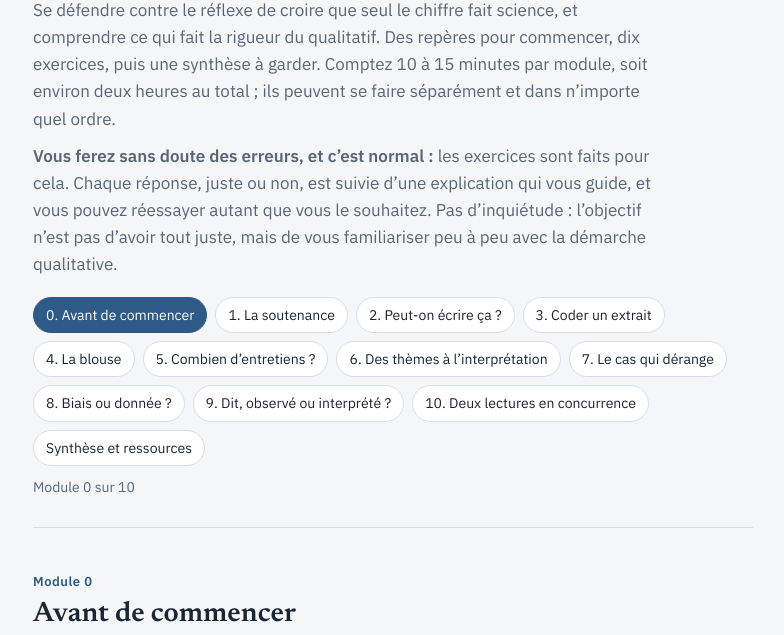
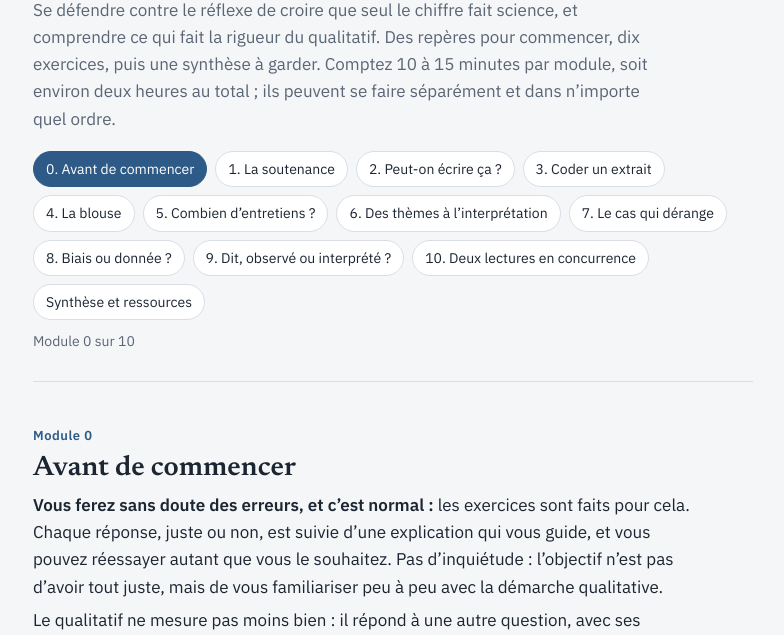
Before and after one commit to seelebrn/atelier-pas-representatif, a plain HTML site: page index.html in a window 1280 px wide. Shown: the part 132-767 px from the top of the page, without its empty margins (247-1031 px from the left). Drawn offline with Linux system fonts and the light colour scheme.

Commit message:
Déplace le message sur les erreurs en tête du module 0
Co-Authored-By: Claude Opus 5.5 <noreply@anthropic.com>

```diff
--- a/index.html
+++ b/index.html
@@ -217,7 +217,6 @@ footer p{margin:0}
   <p class="kicker">Consultation d’aide méthodologique F2RSM Psy · auto-formation</p>
   <h1>« Mais ce n’est pas représentatif ! »</h1>
   <p class="lede">Se défendre contre le réflexe de croire que seul le chiffre fait science, et comprendre ce qui fait la rigueur du qualitatif. Des repères pour commencer, dix exercices, puis une synthèse à garder. Comptez 10 à 15 minutes par module, soit environ deux heures au total ; ils peuvent se faire séparément et dans n’importe quel ordre.</p>
-  <p class="lede"><strong>Vous ferez sans doute des erreurs, et c’est normal :</strong> les exercices sont faits pour cela. Chaque réponse, juste ou non, est suivie d’une explication qui vous guide, et vous pouvez réessayer autant que vous le souhaitez. Pas d’inquiétude : l’objectif n’est pas d’avoir tout juste, mais de vous familiariser peu à peu avec la démarche qualitative.</p>
   <nav class="toc" aria-label="Modules">
     <a href="#reperes">0. Avant de commencer</a>
     <a href="#soutenance">1. La soutenance</a>
@@ -240,6 +239,7 @@ footer p{margin:0}
   <div class="modhead">
     <span class="modnum">Module 0</span>
     <h2 id="t0">Avant de commencer</h2>
+    <p class="intro"><strong>Vous ferez sans doute des erreurs, et c’est normal :</strong> les exercices sont faits pour cela. Chaque réponse, juste ou non, est suivie d’une explication qui vous guide, et vous pouvez réessayer autant que vous le souhaitez. Pas d’inquiétude : l’objectif n’est pas d’avoir tout juste, mais de vous familiariser peu à peu avec la démarche qualitative.</p>
     <p class="intro">Le qualitatif ne mesure pas moins bien : il répond à une autre question, avec ses propres exigences de preuve. Cet atelier aide à repérer quelques réflexes bien ancrés, puis à les remplacer par une idée plus juste de ce qu’est la rigueur. Il s’adresse à celles et ceux qui découvrent les méthodes qualitatives, en particulier en médecine et en sciences infirmières.</p>
     <p class="intro ref">Il n’existe pas une seule épistémologie du qualitatif : ses traditions ne conçoivent pas toutes de la même façon la réalité étudiée, le rôle du chercheur et la valeur des données. Cet atelier adopte principalement une approche compréhensive et réflexive (qui cherche à comprendre le point de vue des personnes, en examinant aussi la place du chercheur), en s’appuyant notamment sur les travaux de Jean-Pierre Olivier de Sardan.</p>
     <div class="resetbar"><button class="linkbtn" id="m0Reset" type="button">Recommencer le module</button></div>
```
